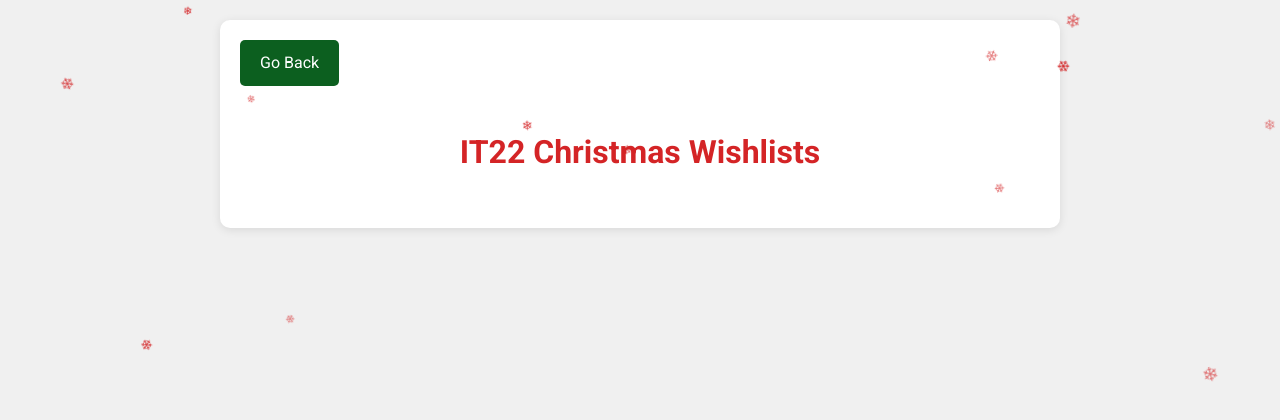
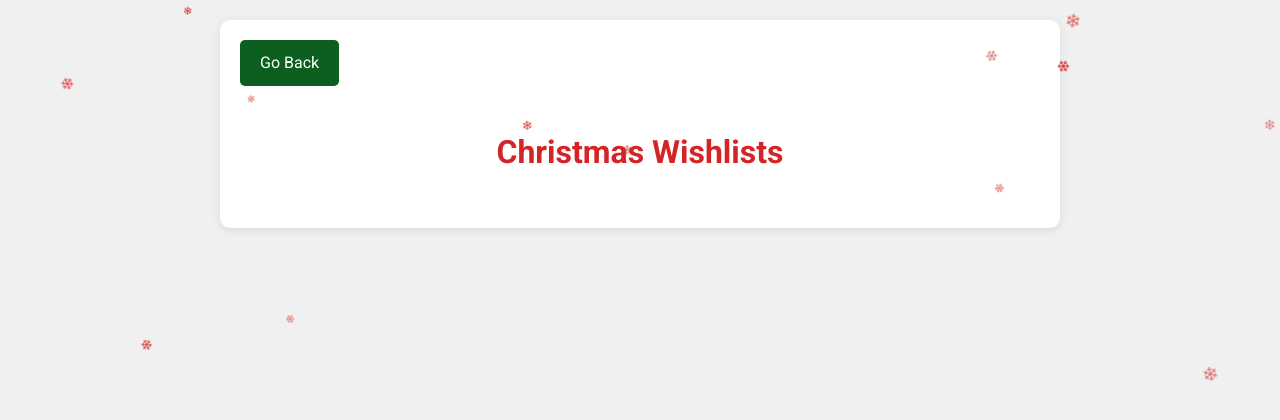
Before and after one commit to choknt/SendYourWishlist, a Flask app: page /wishlists in a window 1280 px wide. Shown: the top 420 px of the page. Run offline with Flask 3, Linux system fonts and the light colour scheme; data that the repository does not hold is empty.

Commit message:
removed class id

```diff
--- a/app/templates/wishlists.html
+++ b/app/templates/wishlists.html
@@ -11,7 +11,7 @@
 <body>
     <div class="container">
         <a href="/" class="back-button">Go Back</a>
-        <h1>IT22 Christmas Wishlists</h1>
+        <h1>Christmas Wishlists</h1>
         <ul>
             {% for wishlist in wishlists %}
                 <li>
```
